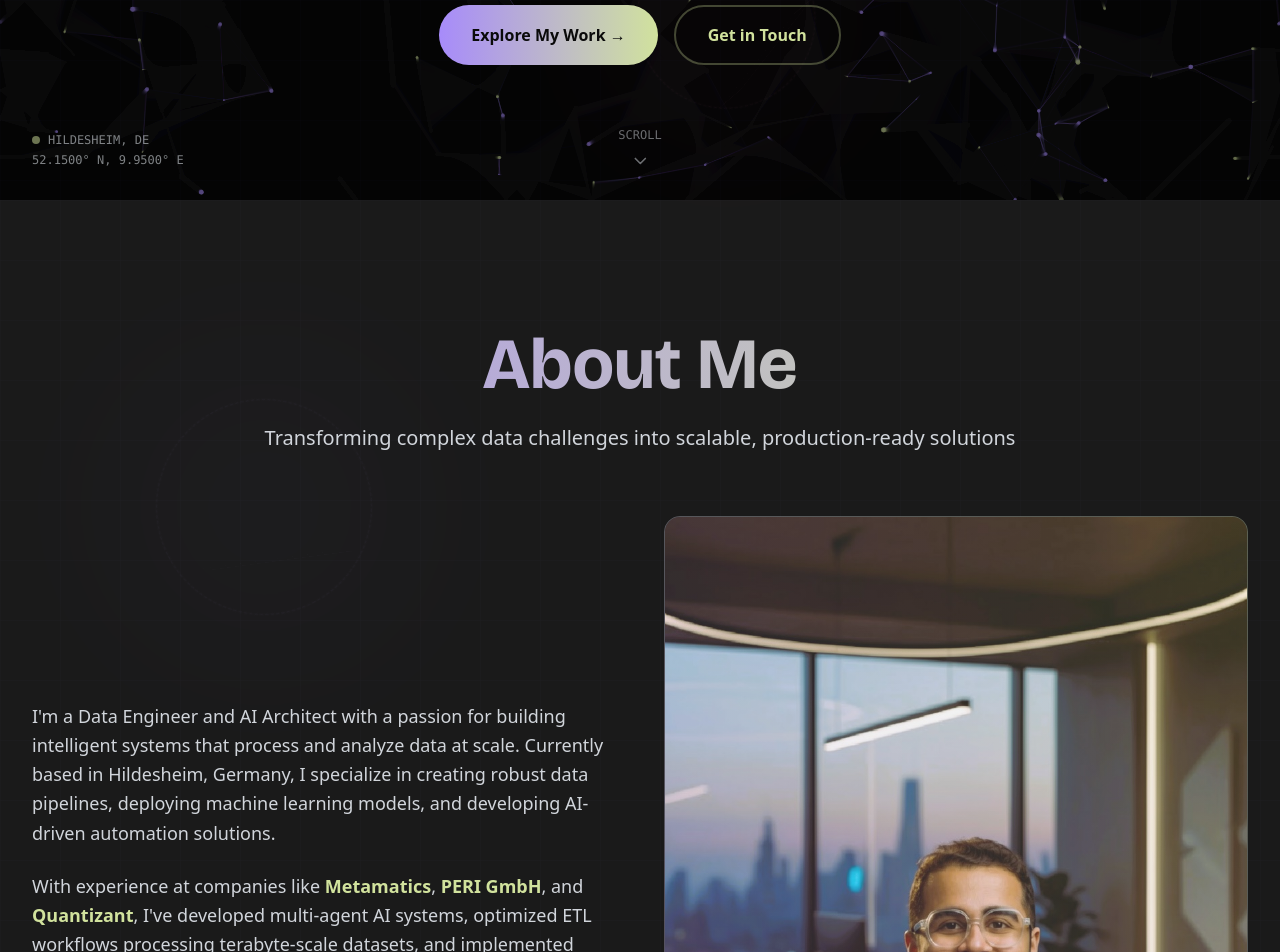
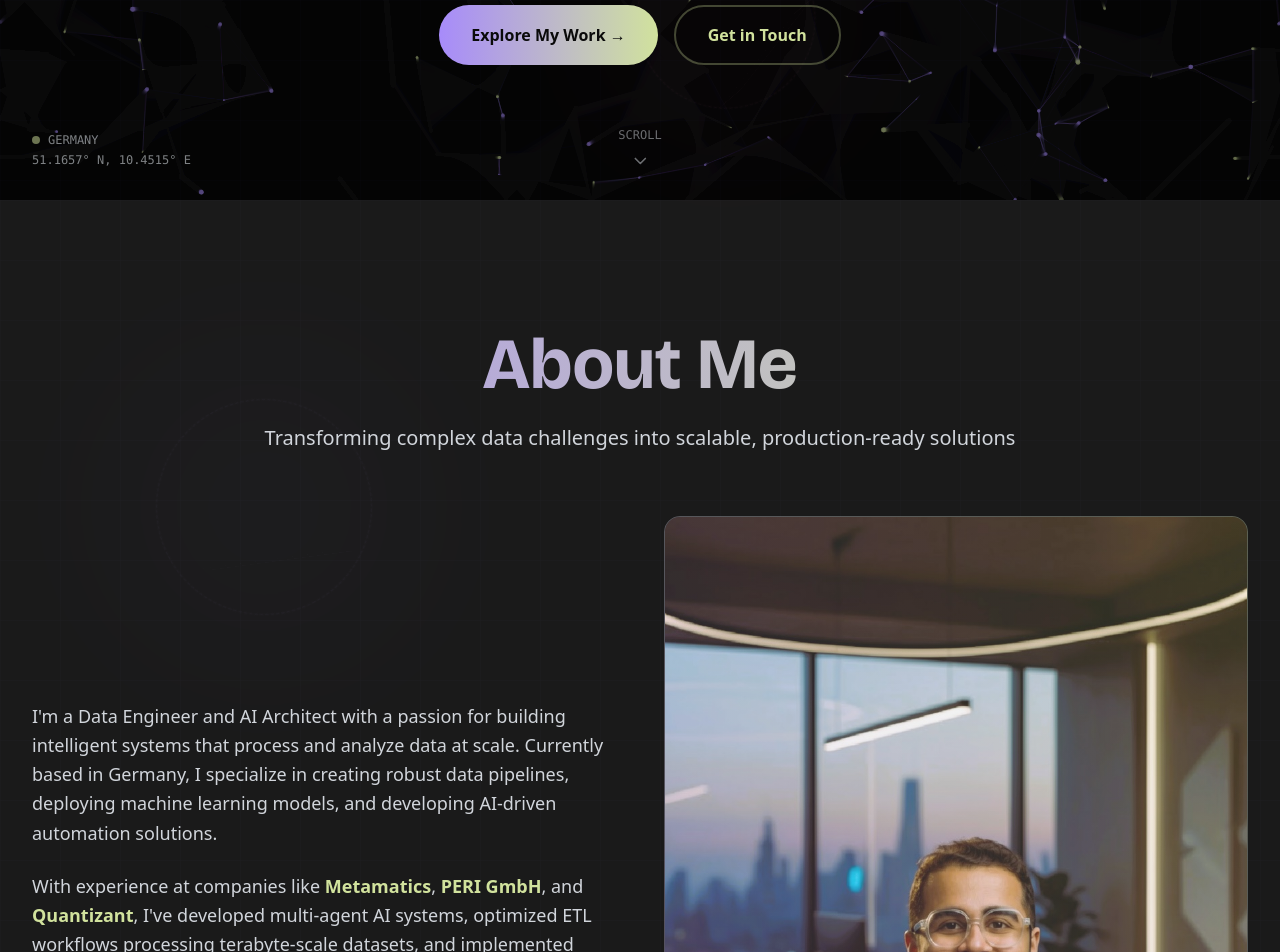
Before and after one commit to Shubham-wiz/portfolio, a React (Vite) app: page / in a window 1280 px wide. Shown: the part 600-1552 px from the top of the page. Built offline with nearby package versions, Linux system fonts and the light colour scheme.

Commit message:
Update: Change location from Hildesheim to Germany

```diff
--- a/src/sections/About.tsx
+++ b/src/sections/About.tsx
@@ -26,7 +26,7 @@ const About = () => {
         <div className="grid lg:grid-cols-2 gap-12 items-center mb-20">
           <motion.div initial={{ opacity: 0, x: -50 }} whileInView={{ opacity: 1, x: 0 }} viewport={{ once: true }} className="space-y-6">
             <p className="text-light-gray text-lg leading-relaxed">
-              I'm a Data Engineer and AI Architect with a passion for building intelligent systems that process and analyze data at scale. Currently based in Hildesheim, Germany, I specialize in creating robust data pipelines, deploying machine learning models, and developing AI-driven automation solutions.
+              I'm a Data Engineer and AI Architect with a passion for building intelligent systems that process and analyze data at scale. Currently based in Germany, I specialize in creating robust data pipelines, deploying machine learning models, and developing AI-driven automation solutions.
             </p>
             <p className="text-light-gray text-lg leading-relaxed">
               With experience at companies like <span className="text-lime font-semibold">Metamatics</span>, <span className="text-lime font-semibold">PERI GmbH</span>, and <span className="text-lime font-semibold">Quantizant</span>, I've developed multi-agent AI systems, optimized ETL workflows processing terabyte-scale datasets, and implemented MLOps pipelines that drive measurable business impact.
--- a/src/sections/Contact.tsx
+++ b/src/sections/Contact.tsx
@@ -7,7 +7,7 @@ const Contact = () => {
 
   const socials = [
     { icon: Linkedin, label: "LinkedIn", value: "linkedin.com/in/shubhamdwivedi", href: "https://linkedin.com/in/shubhamdwivedi" },
-    { icon: MapPin, label: "Location", value: "Hildesheim, Germany", href: "https://www.google.com/maps/place/Hildesheim" },
+    { icon: MapPin, label: "Location", value: "Germany", href: "https://www.google.com/maps/place/Germany" },
   ];
 
   const handleSubmit = async (e: React.FormEvent<HTMLFormElement>) => {
--- a/src/sections/Hero.tsx
+++ b/src/sections/Hero.tsx
@@ -275,9 +275,9 @@ const Hero = ({ onNavigate }: { onNavigate: (section: string) => void }) => {
         >
           <div className="flex items-center gap-2 mb-1">
             <div className="w-2 h-2 bg-lime rounded-full animate-pulse" />
-            <span>HILDESHEIM, DE</span>
+            <span>GERMANY</span>
           </div>
-          <div>52.1500° N, 9.9500° E</div>
+          <div>51.1657° N, 10.4515° E</div>
         </motion.div>
       </div>
 
```
